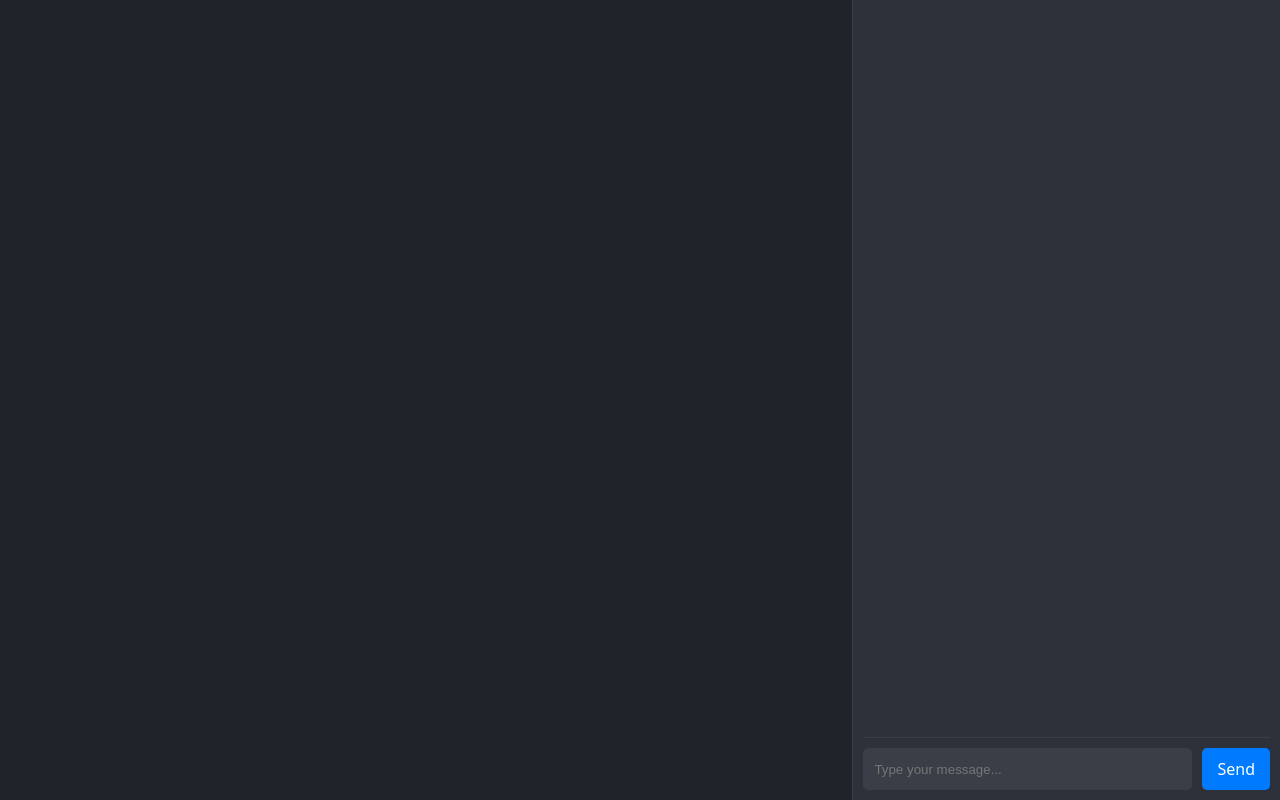
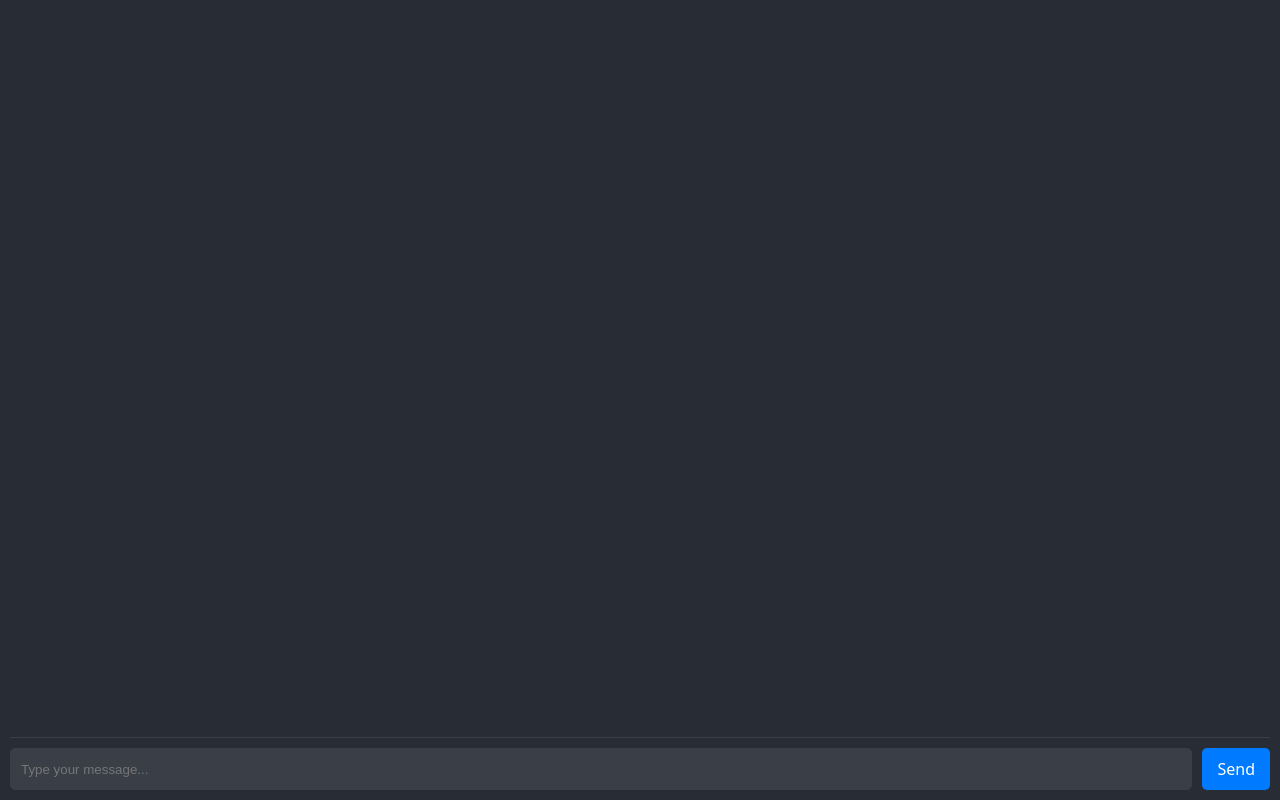
Before and after one commit to jjkr/trevelyan, a React (Vite) app in the folder frontend/: page / in a window 1280 px wide. Built offline with nearby package versions, Linux system fonts and the light colour scheme.

Commit message:
Refactor: Make chat interface full-width

```diff
--- a/frontend/src/App.css
+++ b/frontend/src/App.css
@@ -7,25 +7,13 @@ html, body, #root {
 
 .app-container {
   display: flex;
+  flex-direction: column;
   height: 100vh; /* Full viewport height */
   width: 100vw; /* Full viewport width */
   background-color: #282c34; /* Dark background */
   color: white;
-}
-
-.left-panel {
-  flex: 1; /* Takes up remaining space */
-  background-color: #20232a; /* Slightly darker */
-  border-right: 1px solid #3a3f47;
-}
-
-.right-panel {
-  flex: 0 0 33.33%; /* Takes up 1/3 of the screen width */
-  display: flex;
-  flex-direction: column;
-  background-color: #2c313a; /* Another shade of dark */
   padding: 10px;
-  box-sizing: border-box; /* Include padding in width calculation */
+  box-sizing: border-box;
 }
 
 .chat-messages {
--- a/frontend/src/App.jsx
+++ b/frontend/src/App.jsx
@@ -22,10 +22,6 @@ function App() {
 
   return (
     <div className="app-container">
-      <div className="left-panel">
-        {/* This panel can be used for other UI elements later */}
-      </div>
-      <div className="right-panel">
       <div className="chat-messages">
         {messages.map((msg, index) => (
           <div key={index} className={`message ${msg.sender}`}>
@@ -44,7 +40,6 @@ function App() {
         <button type="submit" className="send-button">Send</button>
       </form>
     </div>
-    </div>
   );
 }
 
```
Lines whose indentation alone changed are shown as unchanged.
